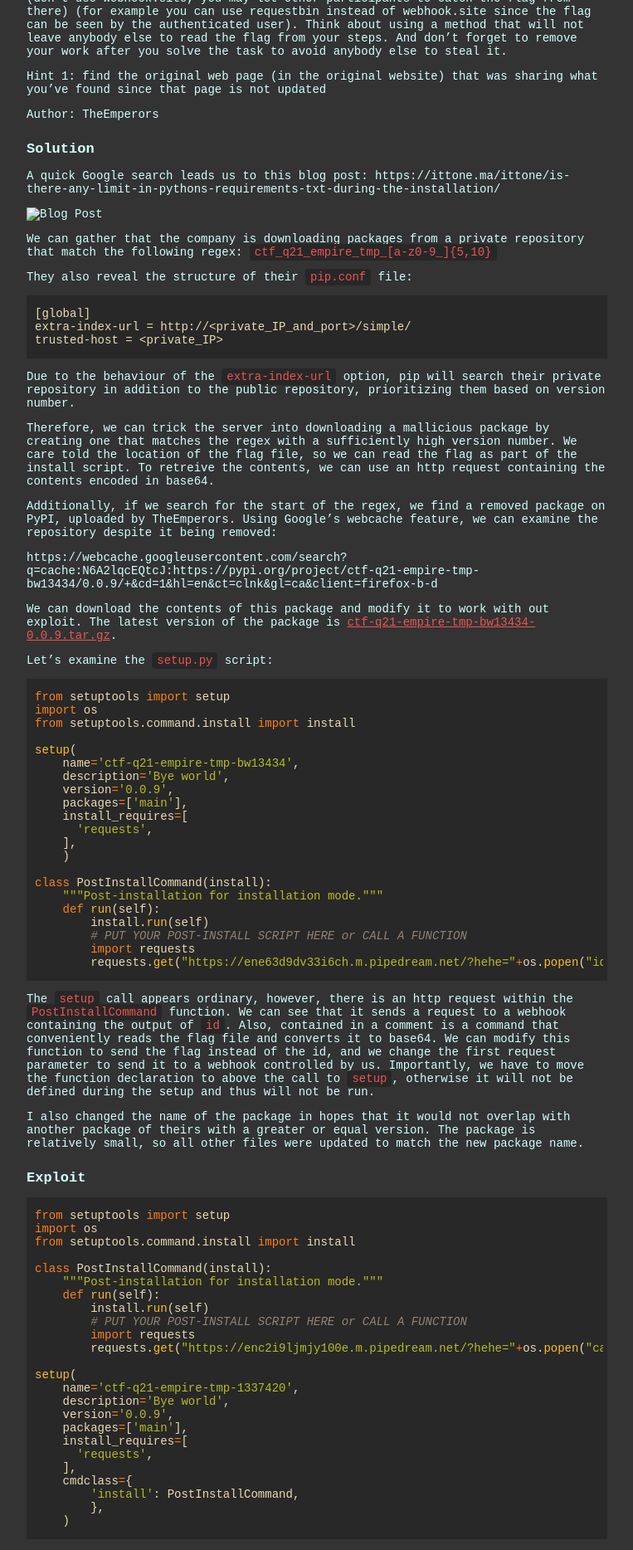
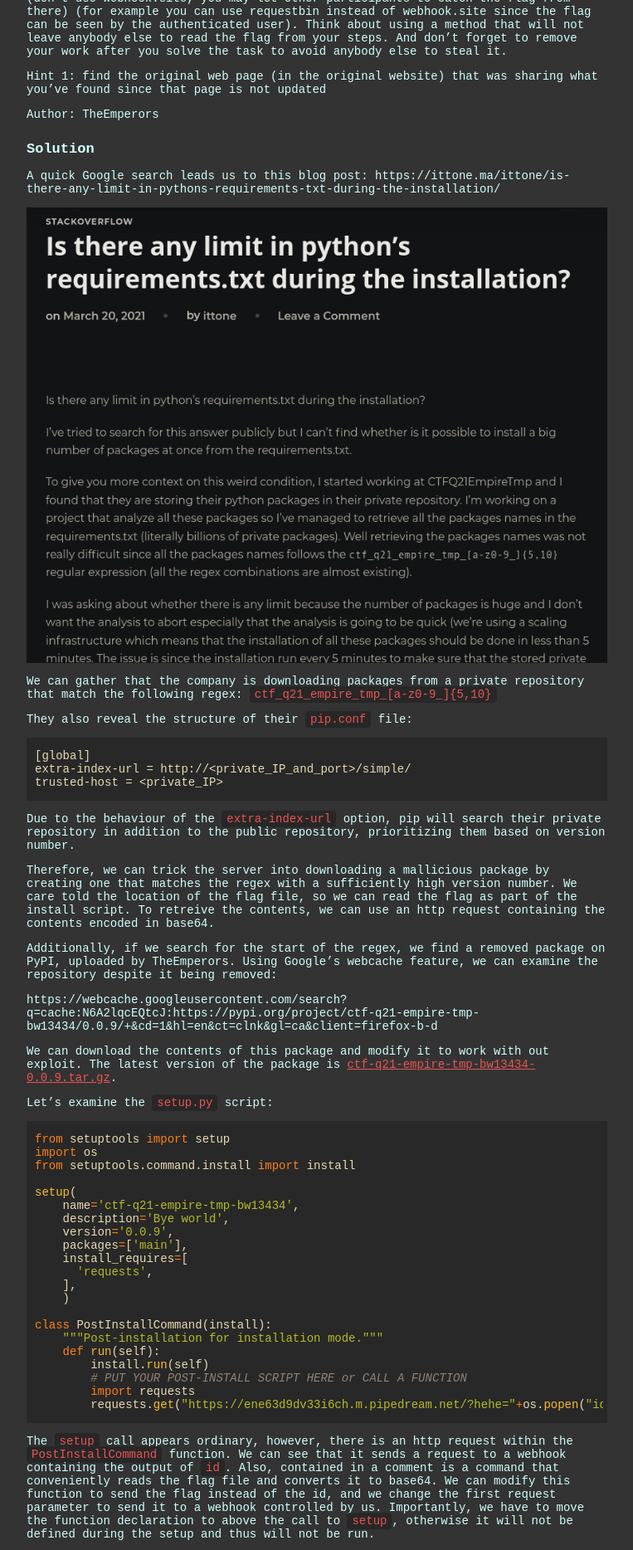
Before and after one commit to ubcctf/ubcctf.github.io, a Jekyll site: the page built from _posts/2021-03-23-securinetquals-2021-hacktheempire.md, in a window 1280 px wide. Shown: the part 549-2417 px from the top of the page at 83% size, without its empty margins (258-1021 px from the left). Built offline with Jekyll 4.4.1, drawn with Linux system fonts in a browser that asks for light colours; some web fonts are replaced.

Commit message:
use absolute path for image

```diff
--- a/_posts/2021-03-23-securinetquals-2021-hacktheempire.md
+++ b/_posts/2021-03-23-securinetquals-2021-hacktheempire.md
@@ -24,7 +24,7 @@
 
 A quick Google search leads us to this blog post: https://ittone.ma/ittone/is-there-any-limit-in-pythons-requirements-txt-during-the-installation/
 
-![Blog Post](assets/images/securinetquals2021/hacktheempire/blog.png?raw=true)
+![Blog Post](/assets/images/securinetquals2021/hacktheempire/blog.png?raw=true)
 
 We can gather that the company is downloading packages from a private repository that match the following regex: `ctf_q21_empire_tmp_[a-z0-9_]{5,10}`
 
```
